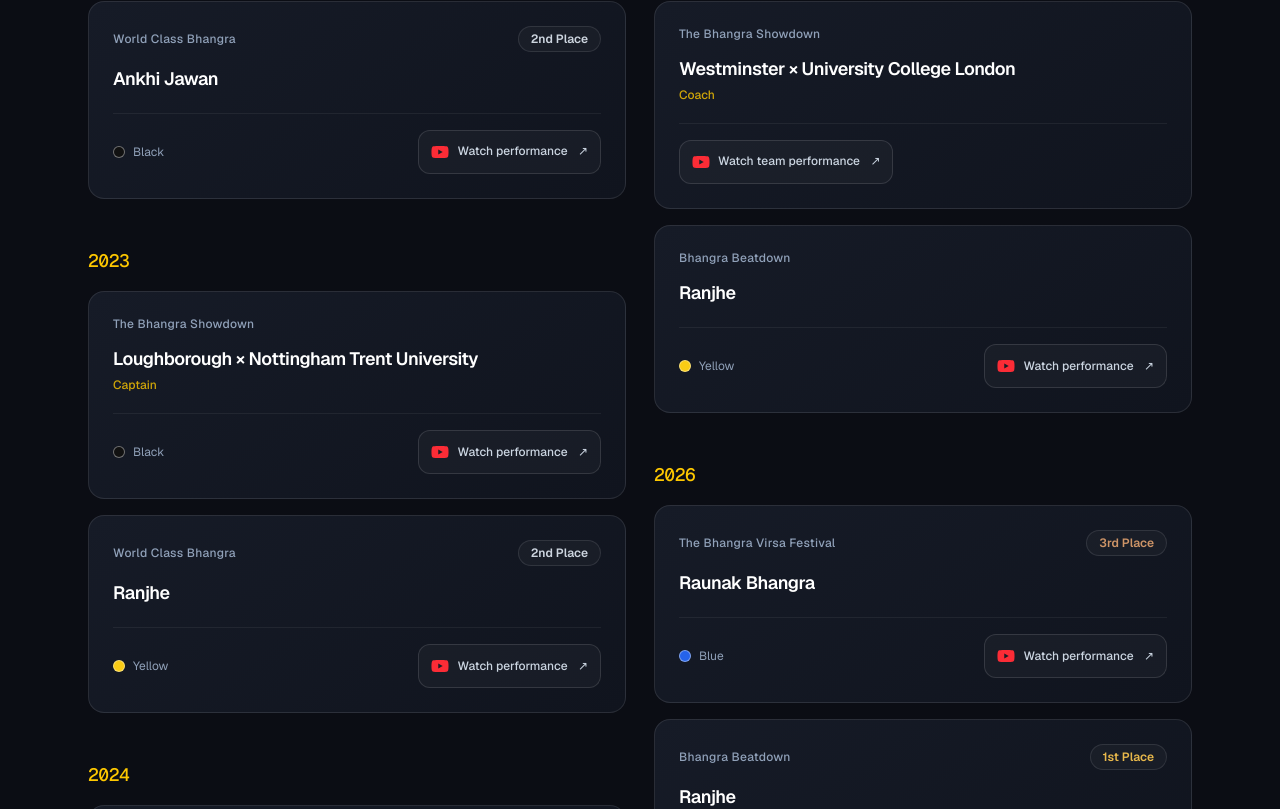
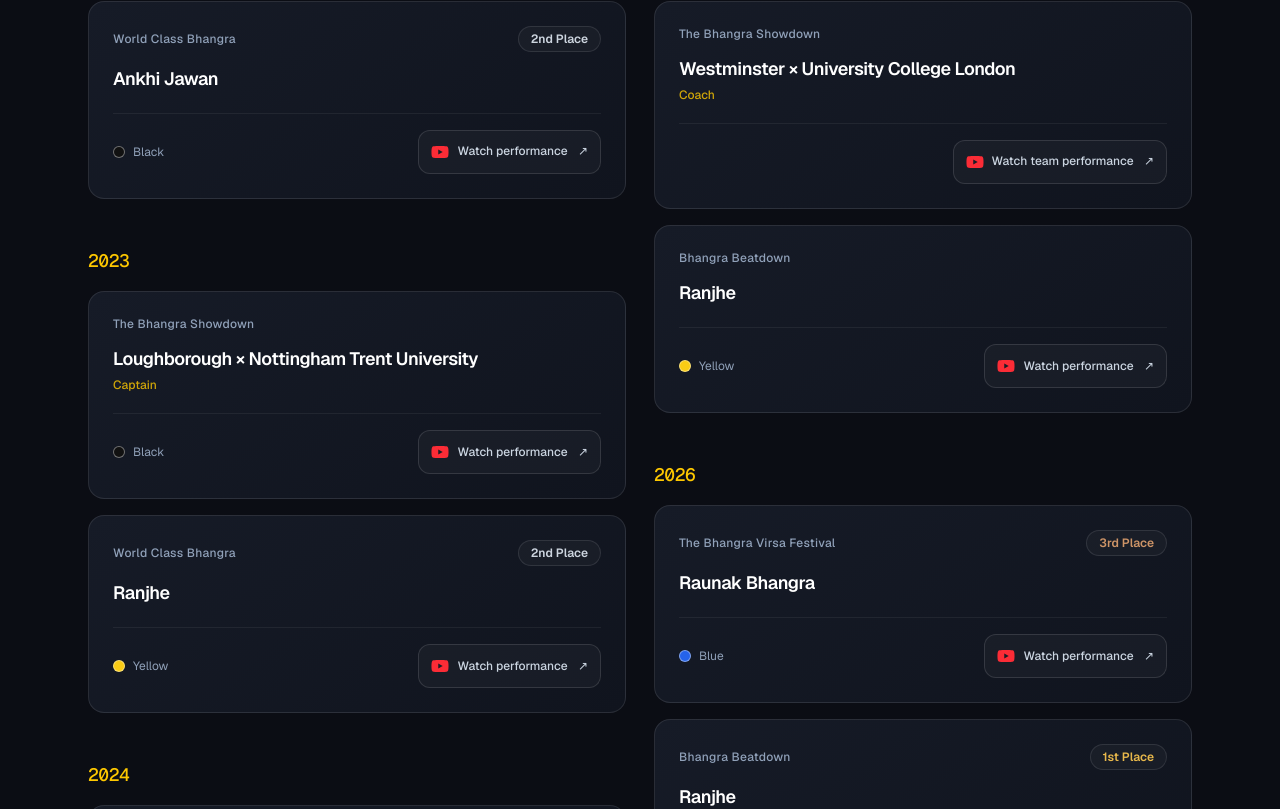
Before and after one commit to anrajplahe/anraj-website, a Next.js app: page /bhangra in a window 1280 px wide. Shown: the part 1151-1960 px from the top of the page. Built offline with nearby package versions, Linux system fonts and the light colour scheme; no server answers; the database is empty.

Commit message:
Small UI Change to WUCL card

```diff
--- a/src/components/bhangra/CompetitionTimeline.tsx
+++ b/src/components/bhangra/CompetitionTimeline.tsx
@@ -90,7 +90,7 @@
                       </span>}
                       {entry.youtubeUrl && <ActionLink href={entry.youtubeUrl} external accent="yellow" arrow="diagonal" tone="neutral"
                         aria-label={`Watch ${entry.team}'s performance at ${entry.competition} (${year.year})`}
-                        className="bhangra-performance">
+                        className="bhangra-performance ml-auto">
                         <FaYoutube size={18} className="text-red-500" aria-hidden="true" />
                         {entry.role === "Coach" ? "Watch team performance" : "Watch performance"}
                       </ActionLink>}
```
